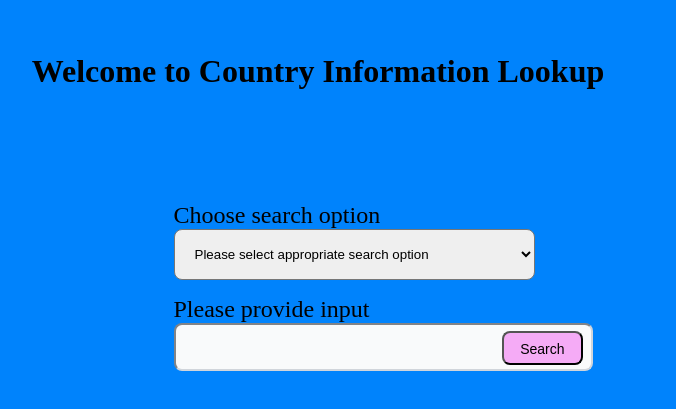
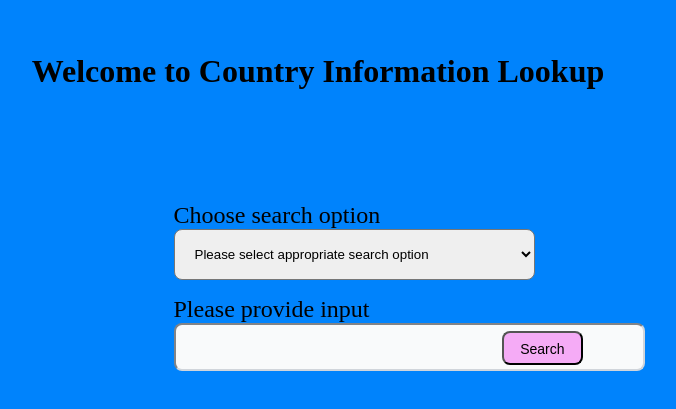
Before and after one commit to developer4551/ase2-countryinfolookup, a React (Create React App) app: page / in a window 1280 px wide. Shown: the part 139-548 px from the top of the page, without its empty margins (322-998 px from the left). Built offline with nearby package versions, Linux system fonts and the light colour scheme.

Commit message:
Issue#4 - UI- fix failing tests

```diff
--- a/src/View/HomePage.js
+++ b/src/View/HomePage.js
@@ -8,9 +8,9 @@ const searchDropdownOptions = {
     'null',
     'Search by country name, country code, country capital.',
   ],
-  Name: ['name', 'Enter country\'s full name.'],
+  Capital: ['capital', 'Enter country\'s capital.'],
   Code: ['alpha', 'Enter country code. '],
-  Capital: ['capital', 'Enter country\'s capital.'],
+  Name: ['name', 'Enter country\'s full name.']
 };
 
 function HomePage() {
@@ -25,6 +25,7 @@ function HomePage() {
               name='searchOption'
               id="selectOpt"
               className='search-dropdown'
+              data-testid='select'
             >
               {Object.keys(searchDropdownOptions).map((item) => (
                 <option
@@ -32,6 +33,7 @@ function HomePage() {
                     item !== 'Please select a search option' ? item : 'null'
                   }
                   key={item}
+                  data-testid="dropdown-options"
                 >
                   {item}
                 </option>
@@ -43,15 +45,17 @@ function HomePage() {
               <label for='default-search' className='search-dropdown-label'>Please provide input </label>
 
               <input
-                type='search'
+                type='text'
                 id='default-search'
                 className='search-text-box'
                 required
                 name='inputText'
+                data-testid='searchTextBox'
               />
               <button
                 type='submit'
                 className='search-text-box-button'
+                data-testid="searchBtn"
               >
                 Search
               </button>
```
